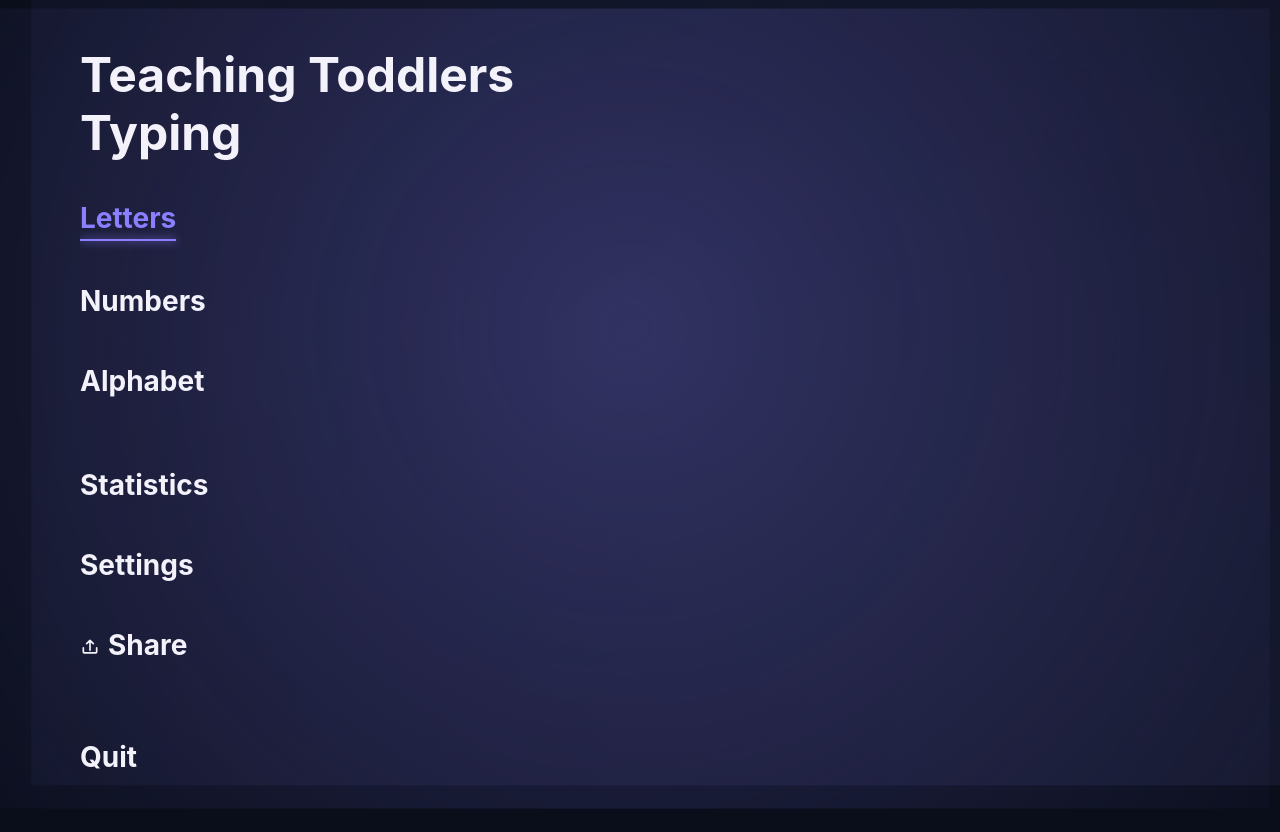
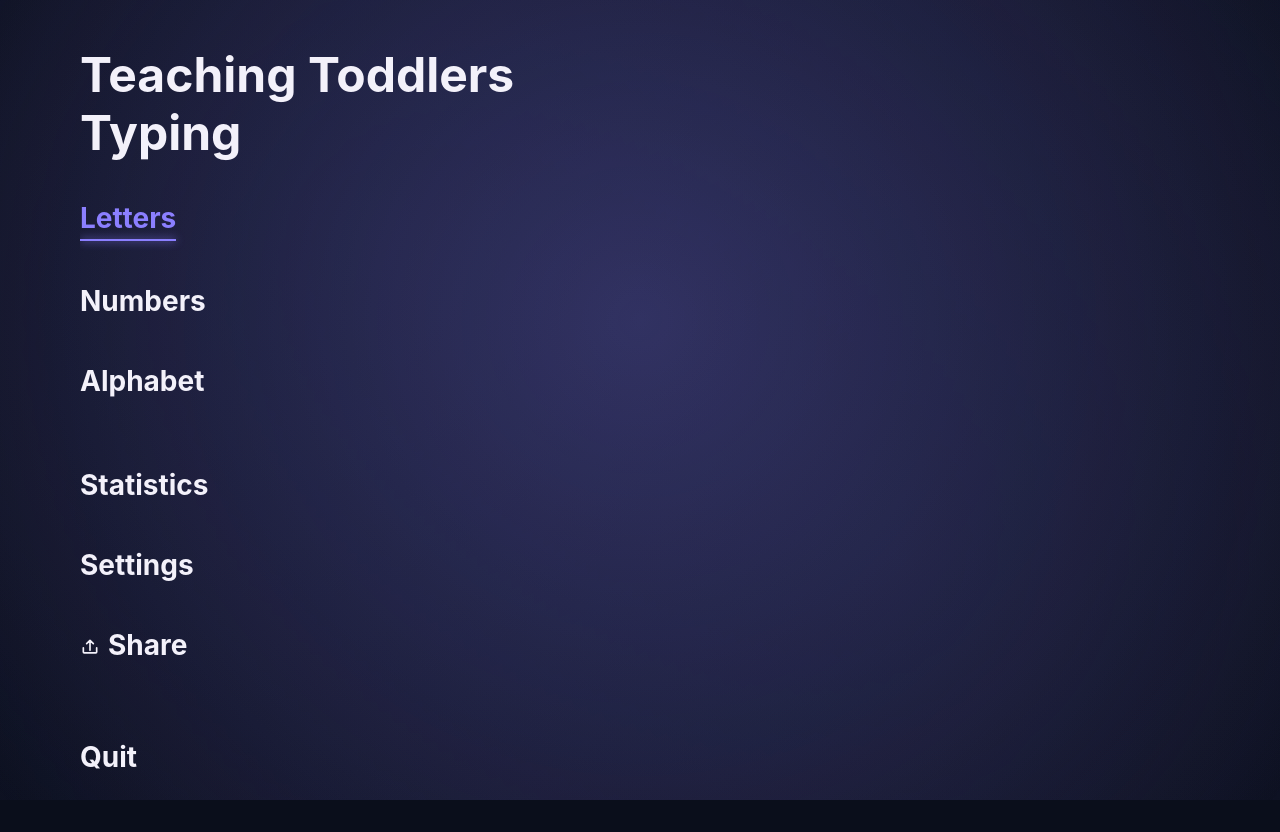
Before and after one commit to halvorson/teaching-toddlers-typing, a website built with Vite: page index.html in a window 1280 px wide. Built offline with nearby package versions, Linux system fonts and the light colour scheme.

Commit message:
fix(03.1): switch drift background to static-position, color-only animation
User reported (with screenshot) both horizontal AND vertical hard seams even
after extending the fade radius — the background-size:150% + transform-translate
approach fundamentally creates an oversized, moving layer whose edges can enter
the viewport at various points during the animation cycle, regardless of fade
radius tuning.

Per user's explicit direction: switched to a static-position, full-viewport
gradient (removed background-size and transform entirely; transparent stops at
100% so the fade always completes exactly at the farthest corner) and animate
ONLY filter: hue-rotate() — no position movement at all. This is architecturally
seam-proof: a fixed-position, 100%-sized gradient can never show an edge inside
its own viewport-filling box, at any screen size or aspect ratio.

Verified via npm run preview: zoomed screenshots of all four corners show no
seam, and a color-shift comparison 6s apart confirms the hue animation is still
clearly perceptible.

Co-Authored-By: Claude Sonnet 5 <noreply@anthropic.com>
Claude-Session: https://claude.ai/code/session_01NZGx1mGXtshVgYpDjfkSPz

```diff
--- a/src/style.css
+++ b/src/style.css
@@ -10,9 +10,13 @@ body {
   background: var(--color-bg);
 }
 
-/* Moody drifting menu background — two CSS-only parallax layers behind all
+/* Moody menu background — two CSS-only ambient glow layers behind all
    content. No image asset of any kind; both layers are radial gradients
-   tinted through color-mix against the existing palette tokens. */
+   tinted through color-mix against the existing palette tokens. Fixed
+   position and full-viewport sizing (no background-size/transform
+   trickery) so the fade always completes at the farthest corner with no
+   visible seam, regardless of viewport size/aspect ratio — only the hue
+   animates, not position. */
 body::before,
 body::after {
   content: '';
@@ -25,32 +29,29 @@ body::after {
 
 body::before {
   background:
-    radial-gradient(circle at 30% 30%, var(--color-surface), transparent 120%),
-    radial-gradient(circle at 70% 70%, var(--color-surface), transparent 120%);
+    radial-gradient(circle at 30% 30%, var(--color-surface), transparent 100%),
+    radial-gradient(circle at 70% 70%, var(--color-surface), transparent 100%);
   background:
-    radial-gradient(circle at 30% 30%, color-mix(in srgb, var(--color-surface) 38%, transparent), transparent 120%),
-    radial-gradient(circle at 70% 70%, color-mix(in srgb, var(--color-surface) 38%, transparent), transparent 120%);
-  background-size: 150% 150%;
+    radial-gradient(circle at 30% 30%, color-mix(in srgb, var(--color-surface) 38%, transparent), transparent 100%),
+    radial-gradient(circle at 70% 70%, color-mix(in srgb, var(--color-surface) 38%, transparent), transparent 100%);
   animation: drift-a 16s ease-in-out infinite alternate;
 }
 
 body::after {
-  background: radial-gradient(circle at 50% 40%, var(--color-accent), transparent 110%);
-  background: radial-gradient(circle at 50% 40%, color-mix(in srgb, var(--color-accent) 26%, transparent), transparent 110%);
+  background: radial-gradient(circle at 50% 40%, var(--color-accent), transparent 100%);
+  background: radial-gradient(circle at 50% 40%, color-mix(in srgb, var(--color-accent) 26%, transparent), transparent 100%);
   animation: drift-b 24s ease-in-out infinite alternate;
 }
 
 @keyframes drift-a {
   to {
-    transform: translate(12%, -9%);
-    filter: hue-rotate(18deg);
+    filter: hue-rotate(24deg);
   }
 }
 
 @keyframes drift-b {
   to {
-    transform: translate(-9%, 12%);
-    filter: hue-rotate(-18deg);
+    filter: hue-rotate(-24deg);
   }
 }
 
```
